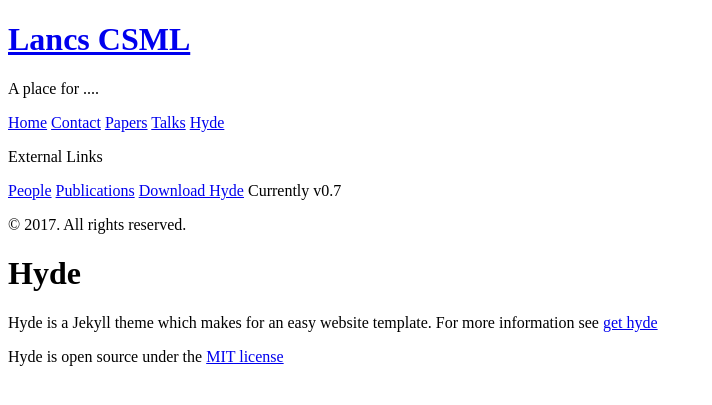
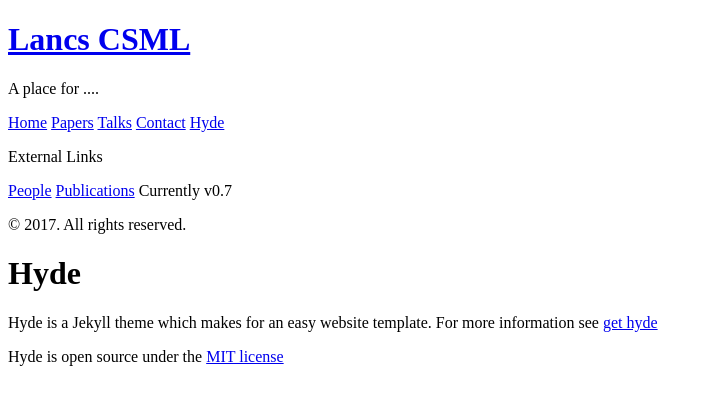
Before and after one commit to LU-CSML/LU-CSML, a Jekyll site: the page built from zHyde.md, in a window 1280 px wide. Shown: the top 405 px of the page, without its empty margins (0-712 px from the left). Built offline with Jekyll 4.4.1, drawn with Linux system fonts in a browser that asks for light colours; some of the changed lines change nothing that is shown.

Commit message:
edited side bar changed order

```diff
--- a/_includes/sidebar.html
+++ b/_includes/sidebar.html
@@ -29,7 +29,6 @@
       <p class="lead">External Links</p>
       <a class="sidebar-nav-item" href="http://www.lancaster.ac.uk/maths/research/statistics/">People</a>
       <a class="sidebar-nav-item" href="http://www.lancaster.ac.uk/maths/research/statistics/">Publications</a>
-       <a class="sidebar-nav-item" href="{{ site.github.repo }}/archive/v{{ site.version }}.zip">Download Hyde</a>
       <span class="sidebar-nav-item">Currently v{{ site.version }}</span>
     </nav>
 
--- a/zHyde.md
+++ b/zHyde.md
@@ -4,4 +4,4 @@ title: Hyde
 ---
 Hyde is a Jekyll theme which makes for an easy website template. For more information see [get hyde](https://github.com/poole/hyde)
 
-Hyde is open source under the [MIT license](LICENSE.md)
+Hyde is open source under the [MIT license](https://github.com/LU-CSML/lu-csml.github.io/blob/master/LICENSE.md)
```
Also changed, not shown: z1Contact.md (renamed from Contact.md).
